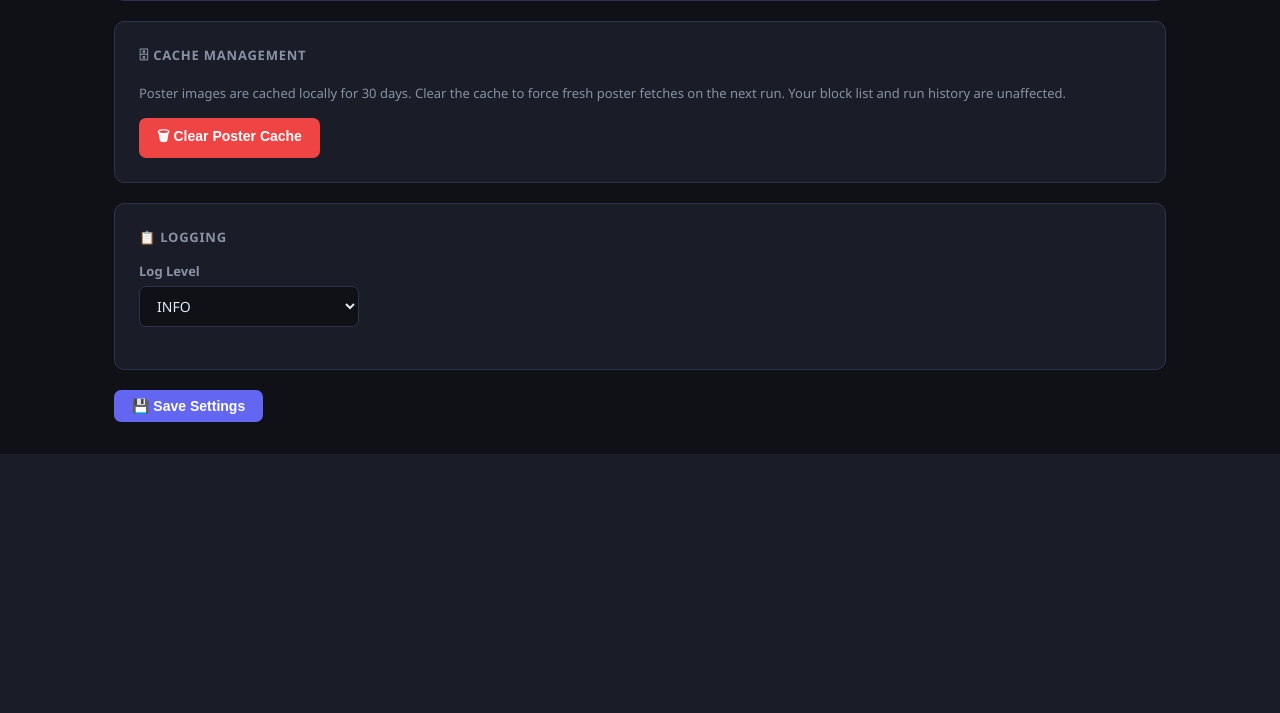
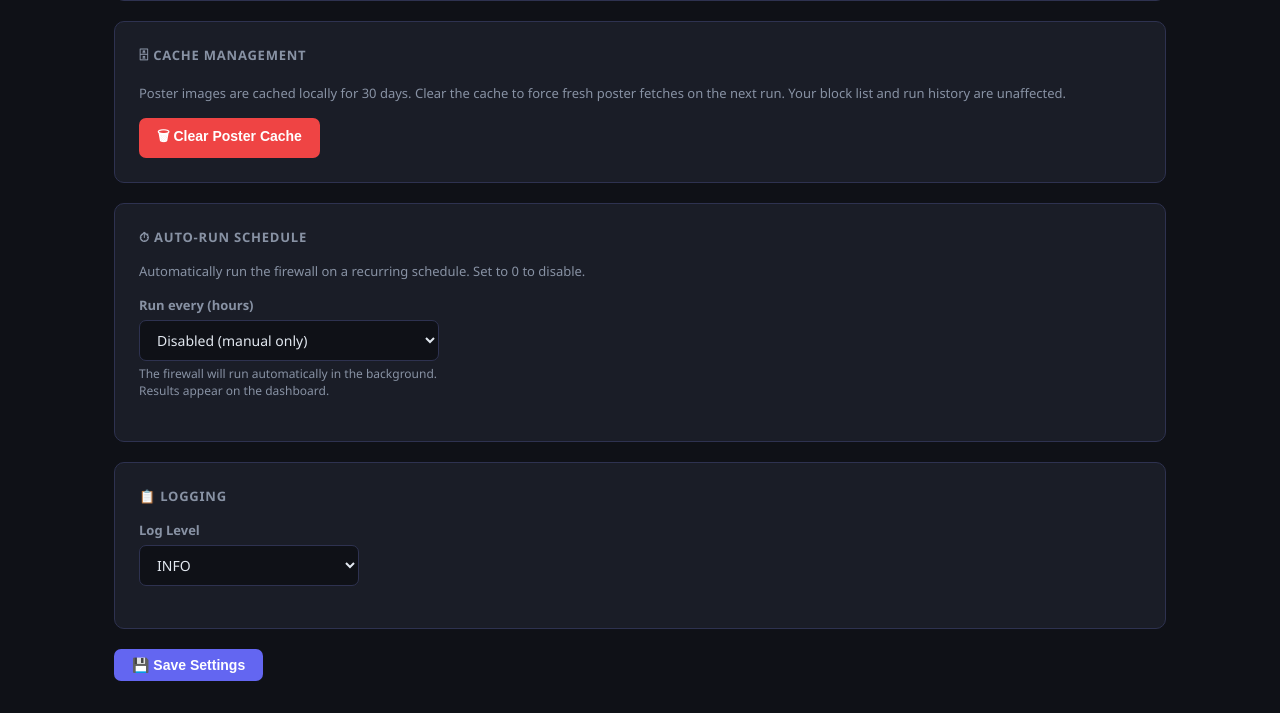
Before and after one commit to J4D33S/PlexWatchlistFirewallforSeerr, a FastAPI app: page /settings in a window 1280 px wide. Shown: the part 1420-2133 px from the top of the page. Before the commit the page ends 1874 px from the top, so only its background shows below. Run offline with FastAPI, Linux system fonts and the light colour scheme.

Commit message:
Add scheduler, TVDB, block list improvements

```diff
--- a/web/app.py
+++ b/web/app.py
@@ -26,6 +26,40 @@ templates = Jinja2Templates(directory=str(_HERE / "templates"))
 app.mount("/static", StaticFiles(directory=str(_HERE / "static")), name="static")
 
 _last_run: dict = load_last_run()
+
+# ── Scheduler ─────────────────────────────────────────────────────────────────
+
+import asyncio
+
+_scheduler_task: asyncio.Task | None = None
+
+
+async def _scheduler_loop() -> None:
+    """Background task that auto-runs the firewall on a schedule."""
+    import logging
+    log = logging.getLogger("scheduler")
+    while True:
+        interval = settings.schedule_interval
+        if interval <= 0:
+            await asyncio.sleep(60)  # check every minute if schedule gets enabled
+            continue
+        log.info("Scheduler: next run in %d hour(s)", interval)
+        await asyncio.sleep(interval * 3600)
+        log.info("Scheduler: running firewall automatically")
+        global _last_run
+        try:
+            _last_run = _trigger_run()
+        except Exception as exc:
+            _last_run["error"] = str(exc)
+            _last_run["ran_at"] = datetime.now().strftime("%Y-%m-%d %H:%M:%S")
+        save_last_run(_last_run)
+        log.info("Scheduler: run complete")
+
+
+@app.on_event("startup")
+async def startup():
+    global _scheduler_task
+    _scheduler_task = asyncio.create_task(_scheduler_loop())
 
 
 # ── Env helpers ───────────────────────────────────────────────────────────────
@@ -110,7 +144,11 @@ def _trigger_run() -> dict:
 async def dashboard(request: Request):
     return templates.TemplateResponse(
         request=request, name="dashboard.html",
-        context={"last_run": _last_run, "dry_run": settings.dry_run},
+        context={
+            "last_run":         _last_run,
+            "dry_run":          settings.dry_run,
+            "schedule_interval": settings.schedule_interval,
+        },
     )
 
 
@@ -124,28 +162,30 @@ async def settings_page(request: Request):
 
 @app.post("/settings", response_class=HTMLResponse)
 async def settings_save(
-    request:       Request,
-    DRY_RUN:       str = Form("true"),
-    SEERR_URL:     str = Form(""),
-    SEERR_API_KEY: str = Form(""),
-    PLEX_URL:      str = Form(""),
-    PLEX_TOKEN:    str = Form(""),
-    TVDB_API_KEY:  str = Form(""),
-    TVDB_PIN:      str = Form(""),
-    TMDB_API_KEY:  str = Form(""),
-    LOG_LEVEL:     str = Form("INFO"),
+    request:           Request,
+    DRY_RUN:           str = Form("true"),
+    SEERR_URL:         str = Form(""),
+    SEERR_API_KEY:     str = Form(""),
+    PLEX_URL:          str = Form(""),
+    PLEX_TOKEN:        str = Form(""),
+    TVDB_API_KEY:      str = Form(""),
+    TVDB_PIN:          str = Form(""),
+    TMDB_API_KEY:      str = Form(""),
+    SCHEDULE_INTERVAL: str = Form("0"),
+    LOG_LEVEL:         str = Form("INFO"),
 ):
     env = _read_env()
     env.update({
-        "DRY_RUN":       DRY_RUN,
-        "SEERR_URL":     SEERR_URL.strip(),
-        "SEERR_API_KEY": SEERR_API_KEY.strip(),
-        "PLEX_URL":      PLEX_URL.strip(),
-        "PLEX_TOKEN":    PLEX_TOKEN.strip(),
-        "TVDB_API_KEY":  TVDB_API_KEY.strip(),
-        "TVDB_PIN":      TVDB_PIN.strip(),
-        "TMDB_API_KEY":  TMDB_API_KEY.strip(),
-        "LOG_LEVEL":     LOG_LEVEL,
+        "DRY_RUN":           DRY_RUN,
+        "SEERR_URL":         SEERR_URL.strip(),
+        "SEERR_API_KEY":     SEERR_API_KEY.strip(),
+        "PLEX_URL":          PLEX_URL.strip(),
+        "PLEX_TOKEN":        PLEX_TOKEN.strip(),
+        "TVDB_API_KEY":      TVDB_API_KEY.strip(),
+        "TVDB_PIN":          TVDB_PIN.strip(),
+        "TMDB_API_KEY":      TMDB_API_KEY.strip(),
+        "SCHEDULE_INTERVAL": SCHEDULE_INTERVAL.strip(),
+        "LOG_LEVEL":         LOG_LEVEL,
     })
     _write_env(env)
     return templates.TemplateResponse(
--- a/web/templates/dashboard.html
+++ b/web/templates/dashboard.html
@@ -11,6 +11,9 @@
         {% if last_run.dry_run %}&nbsp;<span class="badge badge-dry">DRY RUN</span>{% endif %}
       {% else %}
         No runs yet — click Run Firewall to start.
+      {% endif %}
+      {% if schedule_interval > 0 %}
+        &nbsp;<span class="badge" style="background:#1a3a2a;color:#22c55e;font-size:11px;">⏱ Auto every {{ schedule_interval }}h</span>
       {% endif %}
     </h2>
   </div>
--- a/web/templates/settings.html
+++ b/web/templates/settings.html
@@ -151,6 +151,27 @@
   </div>
 
   <div class="card">
+    <div class="card-title">⏱ Auto-Run Schedule</div>
+    <p style="font-size:13px;color:var(--muted);margin-bottom:16px;">
+      Automatically run the firewall on a recurring schedule. Set to 0 to disable.
+    </p>
+    <div class="form-group" style="max-width:300px;">
+      <label>Run every (hours)</label>
+      <select name="SCHEDULE_INTERVAL">
+        {% set interval = env.get('SCHEDULE_INTERVAL', '0') %}
+        <option value="0"  {% if interval == '0'  %}selected{% endif %}>Disabled (manual only)</option>
+        <option value="1"  {% if interval == '1'  %}selected{% endif %}>Every 1 hour</option>
+        <option value="2"  {% if interval == '2'  %}selected{% endif %}>Every 2 hours</option>
+        <option value="4"  {% if interval == '4'  %}selected{% endif %}>Every 4 hours</option>
+        <option value="6"  {% if interval == '6'  %}selected{% endif %}>Every 6 hours</option>
+        <option value="12" {% if interval == '12' %}selected{% endif %}>Every 12 hours</option>
+        <option value="24" {% if interval == '24' %}selected{% endif %}>Every 24 hours</option>
+      </select>
+      <p class="hint">The firewall will run automatically in the background. Results appear on the dashboard.</p>
+    </div>
+  </div>
+
+  <div class="card">
     <div class="card-title">📋 Logging</div>
     <div class="form-group" style="max-width:220px">
       <label>Log Level</label>
```
Also changed, not shown: config.py (+8 -0 lines), README.md, 1 other file.
